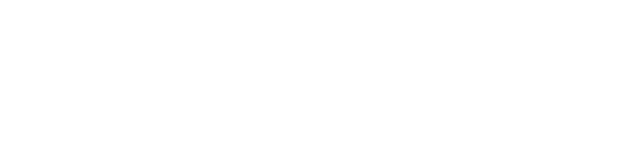
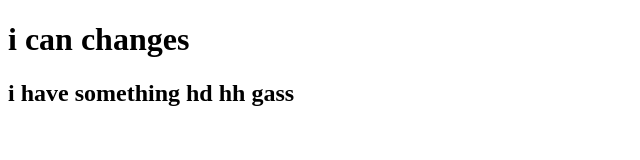
Before and after one commit to rakibulbadhon/my-second-repo, a plain HTML site: page index.html in a window 1280 px wide. Shown: the whole page, without its empty margins (0-640 px from the left). Drawn offline with Linux system fonts and the light colour scheme.

Commit message:
header change

```diff
--- a/index.html
+++ b/index.html
@@ -7,6 +7,7 @@
     <title>my second github repo</title>
 </head>
 <body>
-
+    <h1>i can changes</h1>
+    <h2>i have something hd hh gass</h2>
 </body>
 </html>
```
